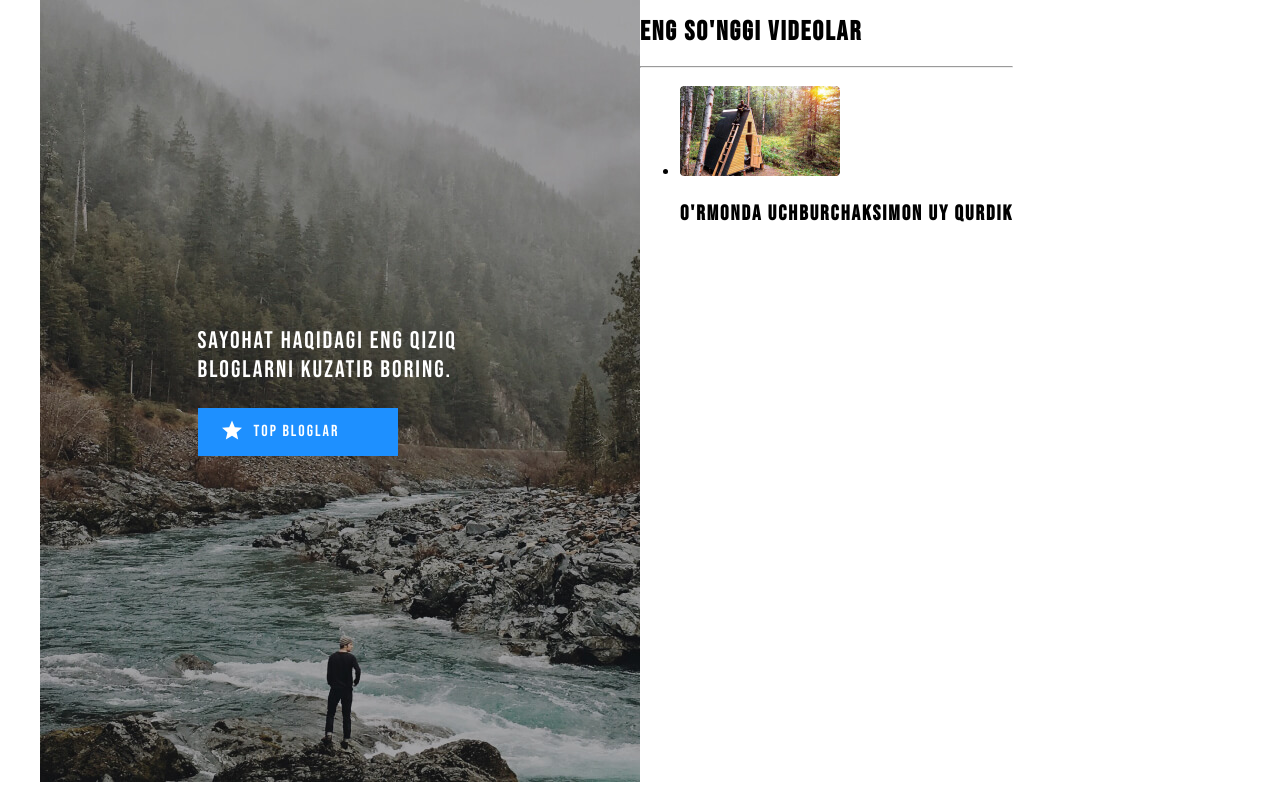
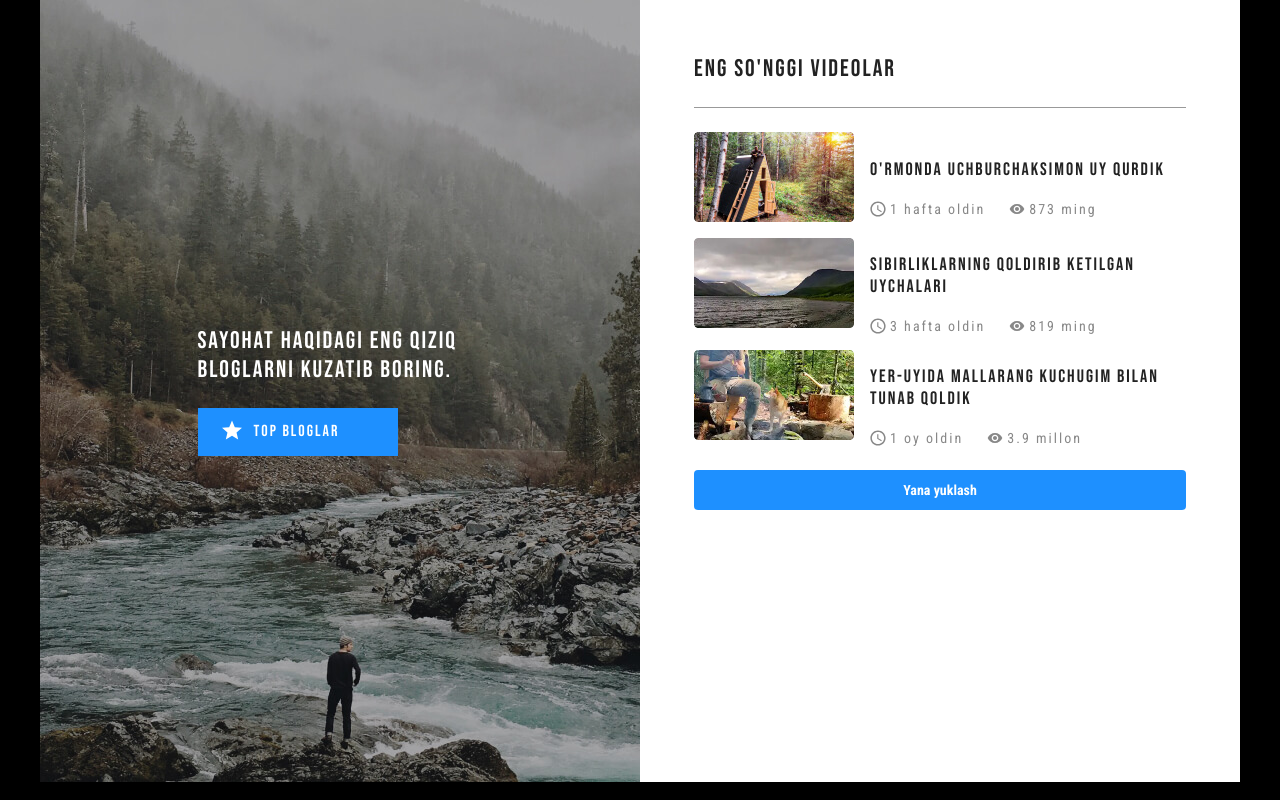
Before and after one commit to frontendoniyorbek/articles, a plain HTML site: page index.html in a window 1280 px wide. Drawn offline with Linux system fonts and the light colour scheme.

Commit message:
latest-videos

```diff
--- a/css/styles.css
+++ b/css/styles.css
@@ -22,6 +22,7 @@ body {
 	line-height: 21.6px;
 	font-weight: 400;
 	letter-spacing: 2px;
+	background-color: #000;
 }
 
 *:focus {
@@ -88,6 +89,7 @@ body {
 	font-weight: 400;
 	line-height: 24px;
 	letter-spacing: 2px;
+	transition: all 0.4s ease;
 }
 
 .bg-box-info a::before {
@@ -101,3 +103,152 @@ body {
 	margin-right: 12px;
 	content: '';
 }
+
+.bg-box-info a:hover {
+	background-color: rgba(30, 144, 255, 0.8);
+}
+
+.bg-box-info a:active {
+	background: rgba(30, 144, 255, 0.6);
+}
+
+.latest-videos {
+	padding-left: 54px;
+	padding-right: 54px;
+	padding-top: 54px;
+	background-color: #fff;
+}
+
+.latest-videos-title {
+	color: #222;
+	font-size: 24px;
+	font-style: normal;
+	font-weight: 400;
+	line-height: normal;
+	letter-spacing: 2px;
+	margin-top: 0;
+	margin-bottom: 24px;
+}
+
+.latest-videos-hr {
+	border: 0;
+	width: 492px;
+	height: 1px;
+	background-color: #999;
+	margin-bottom: 24px;
+}
+
+ul {
+	list-style: none;
+	display: flex;
+	flex-direction: column;
+	margin: 0;
+	padding: 0;
+	margin-bottom: 24px;
+}
+
+li {
+	display: flex;
+	align-items: center;
+	max-width: 492px;
+	width: 100%;
+}
+
+li:not(:last-child) {
+	margin-bottom: 10px;
+}
+
+.latest-videos-img {
+	width: 160px;
+	height: 90px;
+	object-fit: cover;
+	border-radius: 4px;
+	margin-right: 16px;
+}
+
+.latest-videos-info {
+	max-width: 307px;
+	width: 100%;
+}
+
+.latest-videos-info-title a {
+	text-decoration: none;
+	color: #222;
+	font-size: 18px;
+	font-style: normal;
+	font-weight: 400;
+	line-height: normal;
+	letter-spacing: 2px;
+	transition: color 0.4s ease, opacity 0.4s ease;
+}
+
+.latest-videos-info-title a:hover {
+	color: #1e90ff;
+}
+
+.latest-videos-info-title a:active {
+	opacity: 0.6;
+}
+
+.latest-videos-info-bootom {
+	display: flex;
+	align-items: center;
+}
+
+.latest-videos-info-img::before {
+	display: inline-block;
+	width: 16px;
+	height: 16px;
+	background-position: center center;
+	background-size: contain;
+	background-repeat: no-repeat;
+	margin-right: 4px;
+	content: '';
+}
+
+.latest-videos-info-week::before {
+	background-image: url(../img/time.svg);
+}
+
+.latest-videos-info-prasmoter::before {
+	background-image: url(../img/koz.svg);
+}
+
+.latest-videos-info-img {
+	display: flex;
+	align-items: center;
+	color: #888;
+	font-family: 'Roboto Condensed', 'Arial', sans-serif;
+	font-size: 14px;
+	font-style: normal;
+	font-weight: 400;
+	line-height: normal;
+}
+
+.latest-videos-info-img:not(:last-child) {
+	margin-right: 24px;
+}
+
+button {
+	border: none;
+	outline: none;
+	width: 100%;
+	padding: 12px;
+	border-radius: 4px;
+	background-color: #1e90ff;
+	color: #fff;
+	font-family: 'Roboto Condensed', 'Arial', sans-serif;
+	font-size: 14px;
+	font-style: normal;
+	font-weight: 700;
+	line-height: normal;
+	transition: opacity 0.4s ease;
+}
+
+button:hover {
+	opacity: 0.8;
+}
+
+button:active {
+	opacity: 0.6;
+}
--- a/index.html
+++ b/index.html
@@ -37,10 +37,55 @@
 								height="90"
 								srcset="img/article-poster.jpg 1x, img/article-poster@2x.jpg 2x" />
 							<div class="latest-videos-info">
-								<h3 class="latest-videos-info-title">O'rmonda uchburchaksimon uy qurdik</h3>
+								<h3 class="latest-videos-info-title">
+									<a href="#">O'rmonda uchburchaksimon uy qurdik</a>
+								</h3>
+								<div class="latest-videos-info-bootom">
+									<span class="latest-videos-info-week latest-videos-info-img">1 hafta oldin</span>
+									<span class="latest-videos-info-prasmoter latest-videos-info-img">873 ming</span>
+								</div>
+							</div>
+						</li>
+
+						<li>
+							<img
+								class="latest-videos-img"
+								src="img/article-poster-1.jpg"
+								alt="article-poster"
+								width="160"
+								height="90"
+								srcset="img/article-poster-1.jpg 1x, img/article-poster-1@2x.jpg 2x" />
+							<div class="latest-videos-info">
+								<h3 class="latest-videos-info-title">
+									<a href="#">Sibirliklarning qoldirib ketilgan uychalari</a>
+								</h3>
+								<div class="latest-videos-info-bootom">
+									<span class="latest-videos-info-week latest-videos-info-img">3 hafta oldin</span>
+									<span class="latest-videos-info-prasmoter latest-videos-info-img">819 ming</span>
+								</div>
+							</div>
+						</li>
+
+						<li>
+							<img
+								class="latest-videos-img"
+								src="img/article-poster-2.jpg"
+								alt="article-poster"
+								width="160"
+								height="90"
+								srcset="img/article-poster-2.jpg 1x, img/article-poster-2@2x.jpg 2x" />
+							<div class="latest-videos-info">
+								<h3 class="latest-videos-info-title">
+									<a href="#">Yer-uyida mallarang kuchugim bilan tunab qoldik</a>
+								</h3>
+								<div class="latest-videos-info-bootom">
+									<span class="latest-videos-info-week latest-videos-info-img">1 oy oldin</span>
+									<span class="latest-videos-info-prasmoter latest-videos-info-img">3.9 millon</span>
+								</div>
 							</div>
 						</li>
 					</ul>
+					<button>Yana yuklash</button>
 				</div>
 			</div>
 		</main>
```
Also changed, not shown: img/koz.svg (added), img/time.svg (added).
